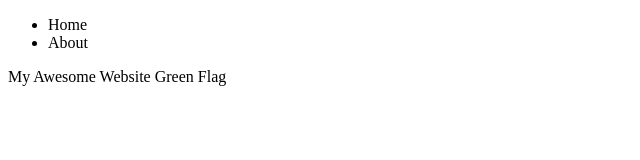
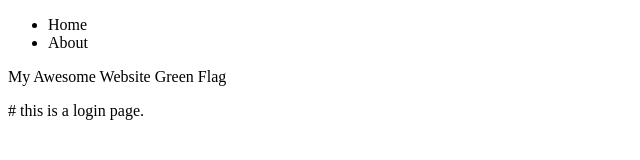
Before and after one commit to baijnathsinghspj/git-tutorial-beginners-practice, a plain HTML site: page index.html in a window 1280 px wide. Shown: the whole page, without its empty margins (0-640 px from the left). Drawn offline with Linux system fonts and the light colour scheme.

Commit message:
modified index to login page

```diff
--- a/index.html
+++ b/index.html
@@ -15,5 +15,7 @@
   <p>
     My Awesome Website Green Flag
   </p>
+
+  # this is a login page.
 </body>
 </html>
```
